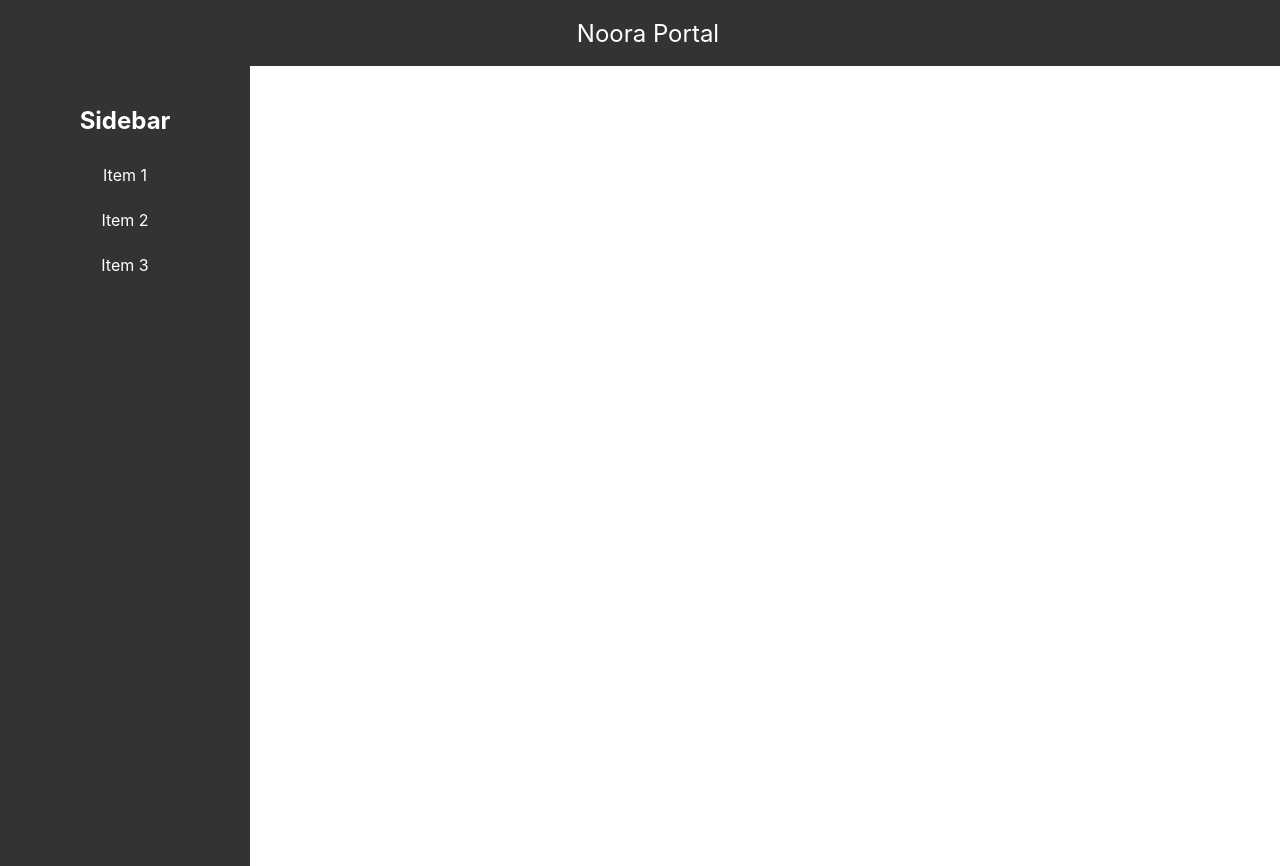
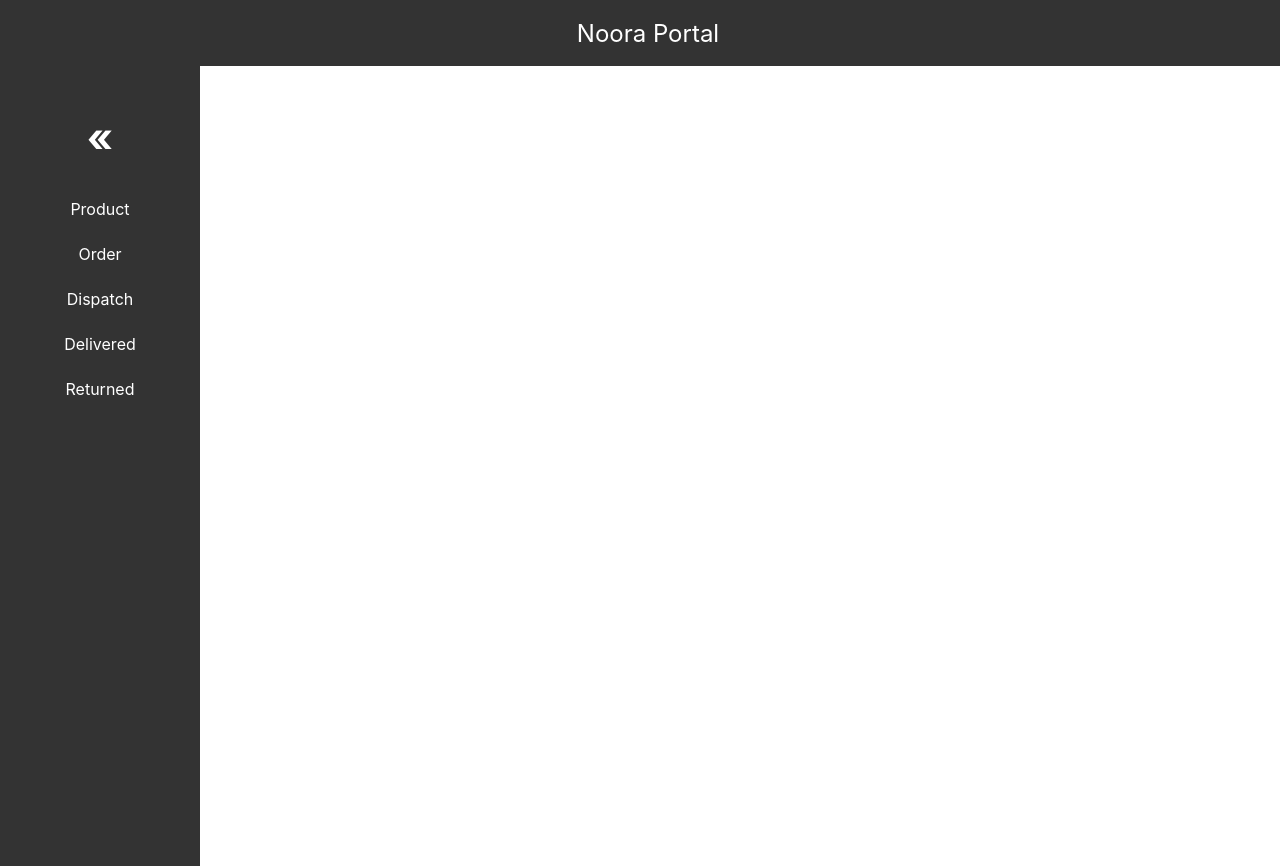
Before and after one commit to Alishah-Naushad/noora_portal, a React (Create React App) app: page / in a window 1280 px wide. Built offline with nearby package versions, Linux system fonts and the light colour scheme.

Commit message:
sidebar updated
modified sidebar to make it collapsible.

```diff
--- a/src/components/Sidebar.jsx
+++ b/src/components/Sidebar.jsx
@@ -1,18 +1,56 @@
+// // Sidebar.jsx
+// //product - order - dispatch - delivered - returned
+// import React from 'react';
+// import './css/Sidebar.css';
+
+// const Sidebar = () => {
+//   return (
+//     <div className="sidebar">
+//       <h2>Sidebar</h2>
+//       <ul>
+//         <li>Product</li>
+//         <li>Order</li>
+//         <li>Dispatch</li>
+//         <li>Delivered</li>
+//         <li>Returned</li>
+//         {/* Add more items as needed */}
+//       </ul>
+//     </div>
+//   );
+// }
+
+// export default Sidebar;
+
 // Sidebar.jsx
 
-import React from 'react';
-import './css/Sidebar.css';
+import React, { useState } from 'react';
+import './css//Sidebar.css';
 
 const Sidebar = () => {
+  const [collapsed, setCollapsed] = useState(false);
+
+  const handleToggleCollapse = () => {
+    setCollapsed(!collapsed);
+  };
+
   return (
-    <div className="sidebar">
-      <h2>Sidebar</h2>
-      <ul>
-        <li>Item 1</li>
-        <li>Item 2</li>
-        <li>Item 3</li>
-        {/* Add more items as needed */}
-      </ul>
+    <div className={`sidebar ${collapsed ? 'collapsed' : ''}`}>
+      <div className="toggle-button" onClick={handleToggleCollapse}>
+        {collapsed ? <h2>»</h2> : <h1>«</h1>}
+      </div>
+      {!collapsed && (
+        <>
+          {/* <h2>Sidebar</h2> */}
+          <ul>
+          <li>Product</li>
+          <li>Order</li>
+          <li>Dispatch</li>
+          <li>Delivered</li>
+          <li>Returned</li>
+            {/* Add more items as needed */}
+          </ul>
+        </>
+      )}
     </div>
   );
 }
--- a/src/components/css/Sidebar.css
+++ b/src/components/css/Sidebar.css
@@ -1,7 +1,7 @@
 /* Sidebar.css */
 
-.sidebar {
-    width: 250px;
+/* .sidebar {
+    width: 200px;
     height: 100vh;
     background-color: #333;
     color: #fff;
@@ -20,7 +20,7 @@
   }
 
   .sidebar li {
-    padding: 10px;
+    padding: 20px;
     margin-bottom: 5px;
     cursor: pointer;
     transition: background-color 0.3s ease;
@@ -32,4 +32,52 @@
 
   .app-container {
     display: flex;
-  }
+  } */
+
+  /* Sidebar.css */
+
+.sidebar {
+  width: 200px;
+  height: 100vh;
+  background-color: #333;
+  color: #fff;
+  padding: 20px;
+  box-sizing: border-box;
+  transition: width 0.3s ease;
+}
+
+.sidebar.collapsed {
+  width: 60px; /* Adjust the width when collapsed */
+}
+
+.sidebar h2 {
+  margin-bottom: 20px;
+}
+
+.sidebar ul {
+  list-style: none;
+  padding: 0;
+  margin: 0;
+}
+
+.sidebar li {
+  padding: 10px;
+  margin-bottom: 5px;
+  cursor: pointer;
+  transition: background-color 0.3s ease;
+}
+
+.sidebar li:hover {
+  background-color: #555;
+}
+
+.toggle-button {
+  cursor: pointer;
+  font-size: 20px;
+  margin-bottom: 10px;
+  text-align: center;
+}
+
+.app-container {
+  display: flex;
+}
```
